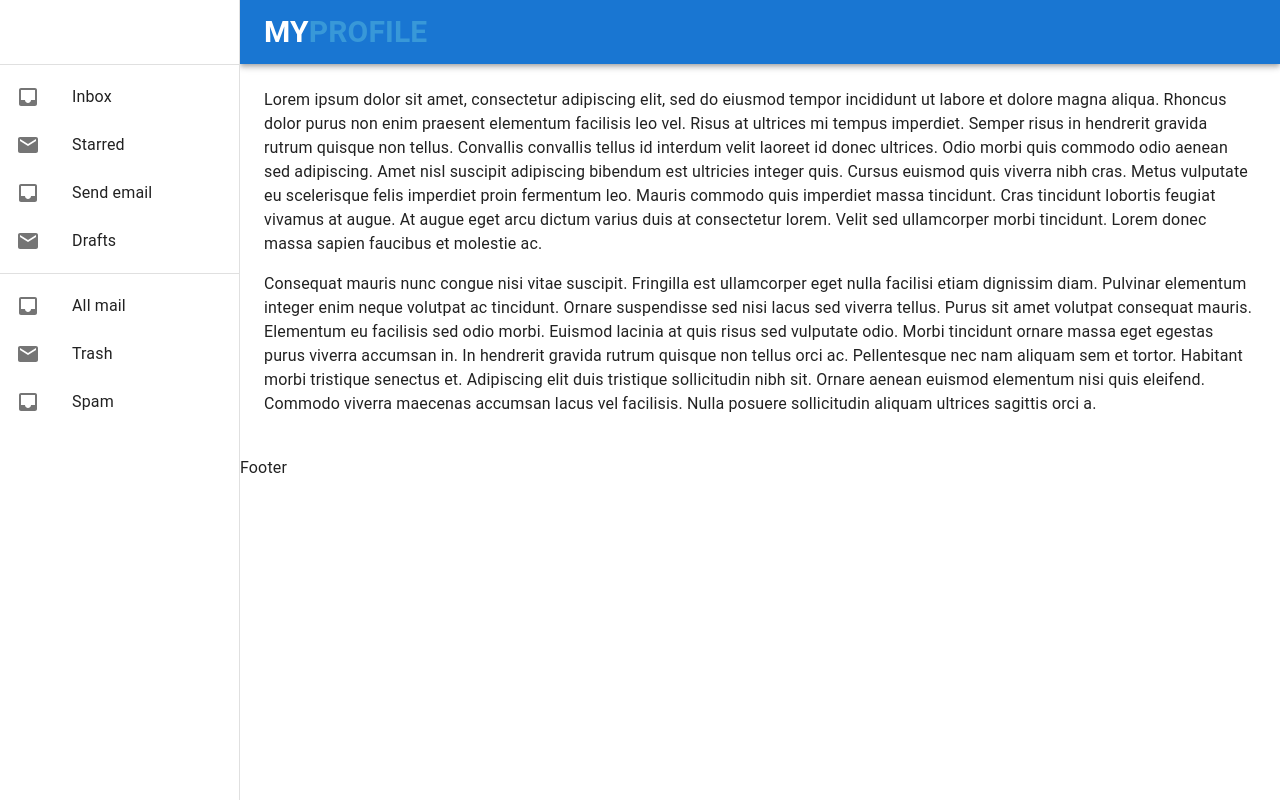
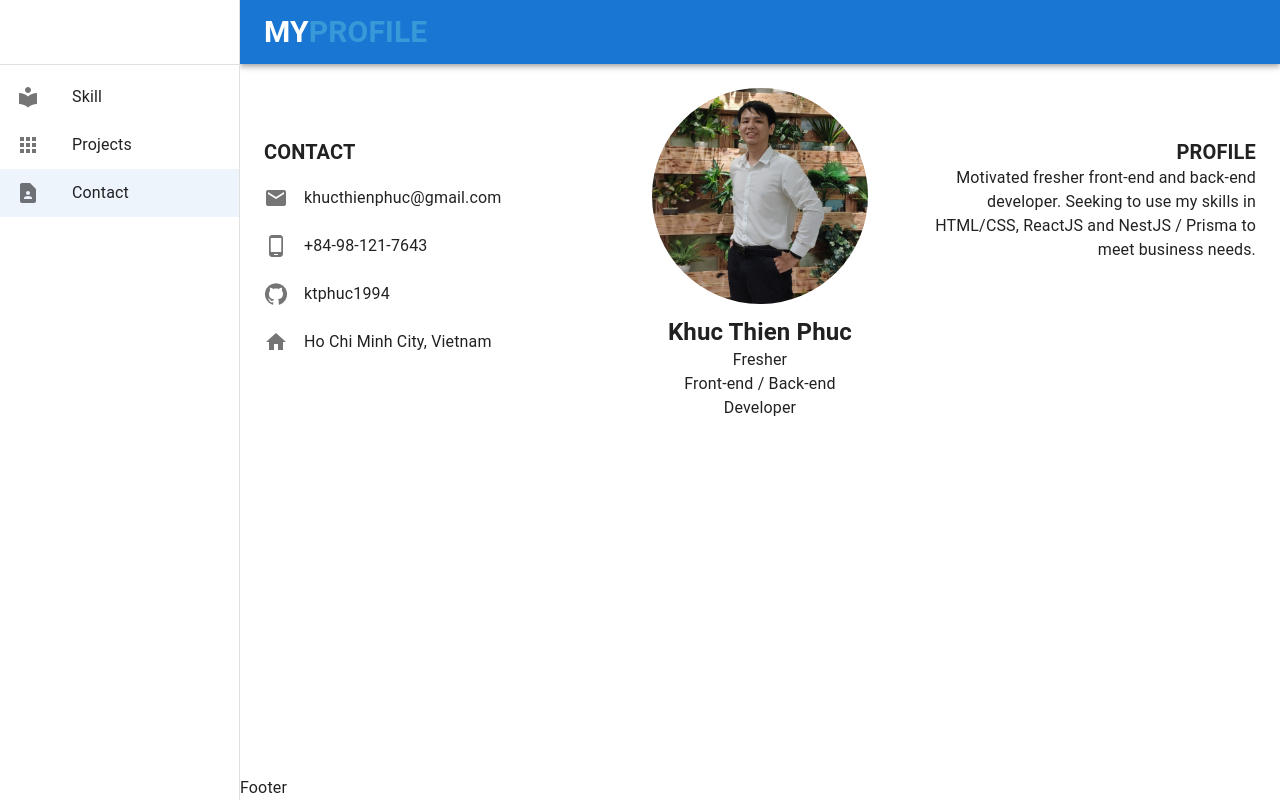
Before and after one commit to ktphuc1994/my-profile-nextjs, a Next.js app: page / in a window 1280 px wide. Built offline with nearby package versions, Linux system fonts and the light colour scheme.

Commit message:
ci: add skill and homepage

```diff
--- a/core/HOC/Layout.tsx
+++ b/core/HOC/Layout.tsx
@@ -28,14 +28,6 @@ function Layout({ children, title, description, icon }: InterfaceLayout) {
       </Head>
 
       <div className="mx-auto container xl:max-w-screen-xl">
-        {/* <div className="flex w-full">
-          <Sidebar />
-          <div>
-            <Header handleSidebarToggle={handleSidebarToggle} />
-            <main>{children}</main>
-            <Footer />
-          </div>
-        </div> */}
         <Box sx={{ display: 'flex' }}>
           <CssBaseline />
           <Sidebar
@@ -45,12 +37,14 @@ function Layout({ children, title, description, icon }: InterfaceLayout) {
           <Box
             component="div"
             sx={{
+              display: 'flex',
+              flexDirection: 'column',
               flexGrow: 1,
               width: { md: `calc(100% - ${sidebarWidth}px)` },
             }}
           >
             <Header handleSidebarToggle={handleSidebarToggle} />
-            <Box component="main" sx={{ p: 3 }}>
+            <Box component="main" sx={{ flexGrow: 1, p: 3 }}>
               <Toolbar sx={{ display: { xs: 'flex', md: 'none' } }} />
               {children}
             </Box>
--- a/core/components/Footer/Footer.tsx
+++ b/core/components/Footer/Footer.tsx
@@ -1,7 +1,8 @@
+import { Box } from '@mui/material';
 import React from 'react';
 
 function Footer() {
-  return <div>Footer</div>;
+  return <Box sx={{ flexShrink: 0 }}>Footer</Box>;
 }
 
 export default Footer;
--- a/core/components/Header/Header.tsx
+++ b/core/components/Header/Header.tsx
@@ -11,7 +11,7 @@ function Header({ handleSidebarToggle }: InterfaceHeader) {
   return (
     <AppBar
       // position="relative"
-      sx={{ position: { xs: 'absolute', md: 'relative' } }}
+      sx={{ position: { xs: 'absolute', md: 'sticky' }, flexShrink: 0 }}
     >
       <Toolbar>
         <IconButton
--- a/core/components/Home/HomePage.tsx
+++ b/core/components/Home/HomePage.tsx
@@ -1,45 +1,98 @@
-import { Box, Toolbar, Typography } from '@mui/material';
+import { Email, GitHub, Home, PhoneAndroid } from '@mui/icons-material';
+import { List, ListItem, ListItemIcon, ListItemText } from '@mui/material';
+import { Box } from '@mui/system';
 
-function HomePage() {
+const transformHeight = '50px';
+
+const boxItemStyle = {
+  width: { xs: '100%', lg: '33%' },
+};
+
+const HomePage = () => {
   return (
     <Box
       component="div"
-      // sx={{
-      //   flexGrow: 1,
-      //   p: 3,
-      //   width: { sm: `calc(100% - ${drawerWidth}px)` },
-      // }}
+      sx={{
+        display: 'flex',
+        flexDirection: { xs: 'column', lg: 'row' },
+        pt: { lg: transformHeight },
+      }}
     >
-      <Typography paragraph>
-        Lorem ipsum dolor sit amet, consectetur adipiscing elit, sed do eiusmod
-        tempor incididunt ut labore et dolore magna aliqua. Rhoncus dolor purus
-        non enim praesent elementum facilisis leo vel. Risus at ultrices mi
-        tempus imperdiet. Semper risus in hendrerit gravida rutrum quisque non
-        tellus. Convallis convallis tellus id interdum velit laoreet id donec
-        ultrices. Odio morbi quis commodo odio aenean sed adipiscing. Amet nisl
-        suscipit adipiscing bibendum est ultricies integer quis. Cursus euismod
-        quis viverra nibh cras. Metus vulputate eu scelerisque felis imperdiet
-        proin fermentum leo. Mauris commodo quis imperdiet massa tincidunt. Cras
-        tincidunt lobortis feugiat vivamus at augue. At augue eget arcu dictum
-        varius duis at consectetur lorem. Velit sed ullamcorper morbi tincidunt.
-        Lorem donec massa sapien faucibus et molestie ac.
-      </Typography>
-      <Typography paragraph>
-        Consequat mauris nunc congue nisi vitae suscipit. Fringilla est
-        ullamcorper eget nulla facilisi etiam dignissim diam. Pulvinar elementum
-        integer enim neque volutpat ac tincidunt. Ornare suspendisse sed nisi
-        lacus sed viverra tellus. Purus sit amet volutpat consequat mauris.
-        Elementum eu facilisis sed odio morbi. Euismod lacinia at quis risus sed
-        vulputate odio. Morbi tincidunt ornare massa eget egestas purus viverra
-        accumsan in. In hendrerit gravida rutrum quisque non tellus orci ac.
-        Pellentesque nec nam aliquam sem et tortor. Habitant morbi tristique
-        senectus et. Adipiscing elit duis tristique sollicitudin nibh sit.
-        Ornare aenean euismod elementum nisi quis eleifend. Commodo viverra
-        maecenas accumsan lacus vel facilisis. Nulla posuere sollicitudin
-        aliquam ultrices sagittis orci a.
-      </Typography>
+      <Box component="div" className="contact-info" sx={boxItemStyle}>
+        <h3 className="font-semibold text-xl">CONTACT</h3>
+        <List>
+          <ListItem sx={{ pl: 0, pt: { xs: 0, lg: '8px' } }}>
+            <ListItemIcon sx={{ minWidth: '40px' }}>
+              <Email />
+            </ListItemIcon>
+            <ListItemText primary="khucthienphuc@gmail.com" />
+          </ListItem>
+          <ListItem sx={{ pl: 0, pt: { xs: 0, lg: '8px' } }}>
+            <ListItemIcon sx={{ minWidth: '40px' }}>
+              <PhoneAndroid />
+            </ListItemIcon>
+            <ListItemText primary="+84-98-121-7643" />
+          </ListItem>
+          <ListItem sx={{ pl: 0, pt: { xs: 0, lg: '8px' } }}>
+            <ListItemIcon sx={{ minWidth: '40px' }}>
+              <GitHub />
+            </ListItemIcon>
+            <ListItemText primary="ktphuc1994" />
+          </ListItem>
+          <ListItem sx={{ pl: 0, pt: { xs: 0, lg: '8px' } }}>
+            <ListItemIcon sx={{ minWidth: '40px' }}>
+              <Home />
+            </ListItemIcon>
+            <ListItemText primary="Ho Chi Minh City, Vietnam" />
+          </ListItem>
+        </List>
+      </Box>
+      <Box
+        component="div"
+        sx={{
+          ...boxItemStyle,
+          order: { xs: -1, lg: 0 },
+          mx: 'auto',
+          display: 'flex',
+          flexDirection: 'column',
+          alignItems: 'center',
+          textAlign: 'center',
+          transform: { lg: `translateY(-${transformHeight})` },
+        }}
+      >
+        <Box
+          component="div"
+          sx={{
+            width: { xs: '50%', sm: '33%', lg: '66%' },
+            display: 'flex',
+            justifyContent: 'center',
+          }}
+        >
+          <img
+            className="w-full rounded-full"
+            src="/Avatar.jpg"
+            alt="My Avatar"
+          />
+        </Box>
+        <p className="mt-3 font-bold text-2xl">Khuc Thien Phuc</p>
+        <p>Fresher</p>
+        <p>Front-end / Back-end</p>
+        <p>Developer</p>
+      </Box>
+      <Box
+        component="div"
+        className="personal-sumary"
+        sx={{ ...boxItemStyle, textAlign: { lg: 'right' } }}
+      >
+        <h3 className="font-semibold text-xl">PROFILE</h3>
+        <p>
+          Motivated fresher front-end and back-end developer. Seeking to use my
+          skills in HTML/CSS, ReactJS and NestJS / Prisma to meet business
+          needs.
+        </p>
+      </Box>
     </Box>
   );
-}
+};
 
 export default HomePage;
--- a/core/components/Sidebar/Sidebar.tsx
+++ b/core/components/Sidebar/Sidebar.tsx
@@ -10,7 +10,7 @@ import {
   ListItemText,
   Toolbar,
 } from '@mui/material';
-import { Inbox, Mail } from '@mui/icons-material';
+import { LocalLibrary, Apps, ContactPage, Archive } from '@mui/icons-material';
 
 // import local interface
 import { InterfaceSidebar } from '../../interfaces/Layout/Layout.interface';
@@ -18,6 +18,20 @@ import { useRouter } from 'next/router';
 import Link from 'next/link';
 
 const drawerWidth = 240;
+const ItemOnList = ['Skill', 'Projects', 'Contact'];
+
+const getListIcon = (text: string) => {
+  switch (text) {
+    case 'Skill':
+      return <LocalLibrary />;
+    case 'Projects':
+      return <Apps />;
+    case 'Contact':
+      return <ContactPage />;
+    default:
+      return <Archive />;
+  }
+};
 
 function Sidebar({ handleSidebarToggle, isMobileOpen }: InterfaceSidebar) {
   const router = useRouter();
@@ -27,31 +41,19 @@ function Sidebar({ handleSidebarToggle, isMobileOpen }: InterfaceSidebar) {
       <Toolbar />
       <Divider />
       <List>
-        {['Inbox', 'Starred', 'Send email', 'Drafts'].map((text, index) => (
-          <Link href="/about" passHref key={text}>
-            <ListItem disablePadding>
-              <ListItemButton selected={'/about' === router.pathname}>
-                <ListItemIcon>
-                  {index % 2 === 0 ? <Inbox /> : <Mail />}
-                </ListItemIcon>
-                <ListItemText primary={text} />
-              </ListItemButton>
-            </ListItem>
-          </Link>
-        ))}
-      </List>
-      <Divider />
-      <List>
-        {['All mail', 'Trash', 'Spam'].map((text, index) => (
-          <ListItem key={text} disablePadding>
-            <ListItemButton>
-              <ListItemIcon>
-                {index % 2 === 0 ? <Inbox /> : <Mail />}
-              </ListItemIcon>
-              <ListItemText primary={text} />
-            </ListItemButton>
-          </ListItem>
-        ))}
+        {ItemOnList.map((text, index) => {
+          const pathName = text === 'Contact' ? '/' : '/' + text.toLowerCase();
+          return (
+            <Link href={pathName} passHref key={text + index}>
+              <ListItem disablePadding>
+                <ListItemButton selected={pathName === router.pathname}>
+                  <ListItemIcon>{getListIcon(text)}</ListItemIcon>
+                  <ListItemText primary={text} />
+                </ListItemButton>
+              </ListItem>
+            </Link>
+          );
+        })}
       </List>
     </div>
   );
@@ -61,6 +63,7 @@ function Sidebar({ handleSidebarToggle, isMobileOpen }: InterfaceSidebar) {
       component="nav"
       sx={{ width: { md: drawerWidth }, flexShrink: { md: 0 } }}
       aria-label="mailbox folders"
+      onClick={handleSidebarToggle}
     >
       {/* The implementation can be swapped with js to avoid SEO duplication of links. */}
       <Drawer
--- /dev/null
+++ b/data/data.js
@@ -0,0 +1,23 @@
+export const skillList = [
+  {
+    skillName: 'Front-end',
+    skills: [
+      'HTML & CSS',
+      'Responsive',
+      'Bootstrap',
+      'TailwindCSS',
+      'Ant Design',
+      'ReactJS',
+      'Redux',
+      'React Query',
+    ],
+  },
+  {
+    skillName: 'Back-end',
+    skills: ['MySQL', 'ExpressJS', 'Sequelize', 'Prisma', 'Docker', 'NestJS'],
+  },
+  {
+    skillName: 'Other',
+    skills: ['JavaScript', 'REST APIs', 'TypeScript', 'Git', 'Vercel', 'Yarn'],
+  },
+];
--- a/pages/about.tsx
+++ /dev/null
@@ -1,23 +0,0 @@
-import { ReactElement } from 'react';
-
-// import local components
-import Layout from '../core/HOC/Layout';
-
-// import local types
-import type { NextPageWithLayout } from './_app';
-
-function about() {
-  return;
-}
-
-const About: NextPageWithLayout = () => {
-  return <div>about</div>;
-};
-
-About.getLayout = (page: ReactElement) => (
-  <Layout title="My Profile" description="A simple profile coded with NextJS">
-    {page}
-  </Layout>
-);
-
-export default About;
--- /dev/null
+++ b/pages/skill.tsx
@@ -0,0 +1,62 @@
+import { ReactElement } from 'react';
+
+// import MUI Components
+import { CheckCircleOutline } from '@mui/icons-material';
+import { Box, List, ListItem, ListItemIcon, ListItemText } from '@mui/material';
+
+// import local data
+import { skillList } from '../data/data';
+
+// import local components
+import Layout from '../core/HOC/Layout';
+
+// import local types
+import type { NextPageWithLayout } from './_app';
+
+const getListItemWidth = (index: number) => {
+  if (index === 2) {
+    return 'w-full';
+  }
+  return 'w-1/2';
+};
+
+const Skill: NextPageWithLayout = () => {
+  return (
+    <Box component="div">
+      <h2 className="mb-3 text-center text-2xl font-bold">SKILLS</h2>
+      <Box component="div" className="skill-list flex flex-wrap lg:flex-nowrap">
+        {skillList.map((skillCatergory, index) => (
+          <Box
+            component="div"
+            className={`skill__${skillCatergory.skillName} ${getListItemWidth(
+              index
+            )} lg:w-1/3 flex flex-col items-center`}
+            key={skillCatergory.skillName + index}
+          >
+            <h3 className="text-xl font-semibold">
+              {skillCatergory.skillName}
+            </h3>
+            <List>
+              {skillCatergory.skills.map((skill, index) => (
+                <ListItem key={skill + index} disablePadding>
+                  <ListItemIcon sx={{ minWidth: '25px' }}>
+                    <CheckCircleOutline fontSize="small" />
+                  </ListItemIcon>
+                  <ListItemText primary={skill} />
+                </ListItem>
+              ))}
+            </List>
+          </Box>
+        ))}
+      </Box>
+    </Box>
+  );
+};
+
+Skill.getLayout = (page: ReactElement) => (
+  <Layout title="My Profile" description="A simple profile coded with NextJS">
+    {page}
+  </Layout>
+);
+
+export default Skill;
```
Also changed, not shown: public/Avatar.jpg (added).
